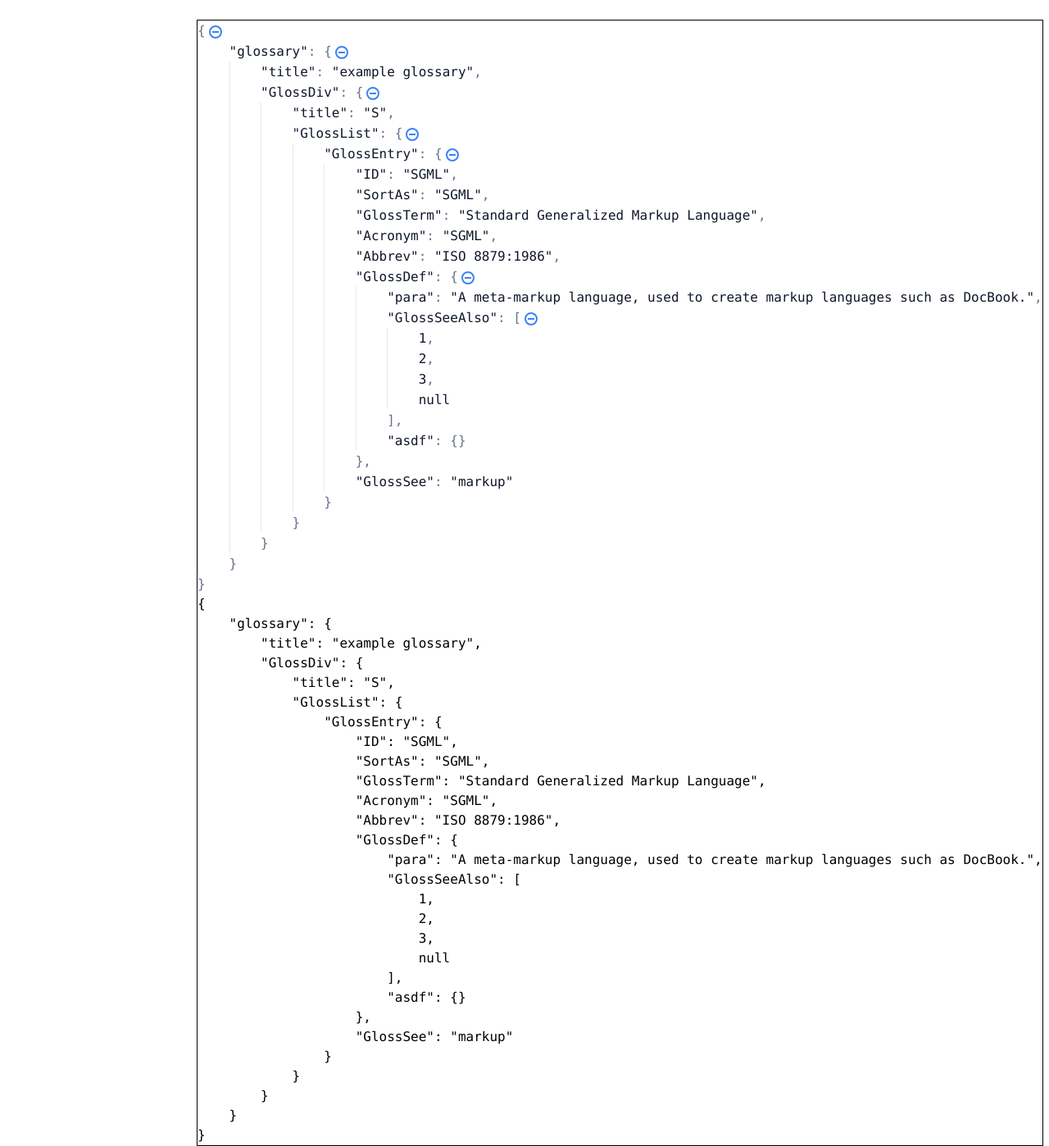
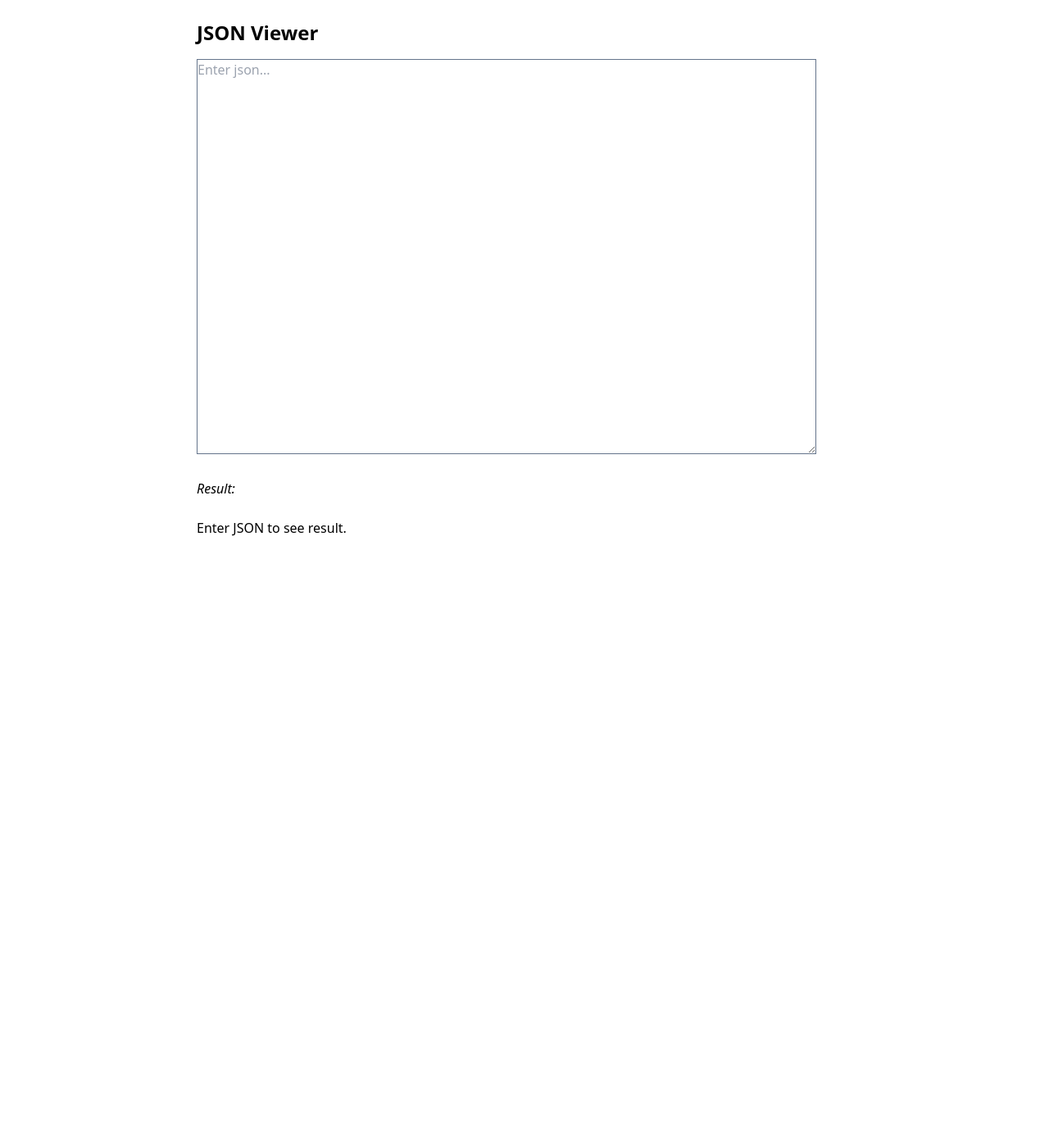
Before and after one commit to bitfexl/json-viewer, a React (Vite) app: page / in a window 1280 px wide. Shown: the whole page at 82% size. After the commit the page ends 800 px from the top, so only its background shows below. Built offline with nearby package versions, Linux system fonts and the light colour scheme.

Commit message:
update main page

```diff
--- a/index.html
+++ b/index.html
@@ -4,7 +4,7 @@
         <meta charset="UTF-8" />
         <link rel="icon" type="image/svg+xml" href="/vite.svg" />
         <meta name="viewport" content="width=device-width, initial-scale=1.0" />
-        <title>Json Viewer</title>
+        <title>JSON Viewer</title>
     </head>
     <body>
         <div id="root"></div>
--- a/src/App.tsx
+++ b/src/App.tsx
@@ -1,36 +1,45 @@
+import { useState } from "react";
 import { JsonElement } from "./jsonviewer/JsonElement";
 
 export default function App() {
-    // const [count, setCount] = useState(0);
+    const [rawJson, setRawJson] = useState("");
 
-    const json = {
-        glossary: {
-            title: "example glossary",
-            GlossDiv: {
-                title: "S",
-                GlossList: {
-                    GlossEntry: {
-                        ID: "SGML",
-                        SortAs: "SGML",
-                        GlossTerm: "Standard Generalized Markup Language",
-                        Acronym: "SGML",
-                        Abbrev: "ISO 8879:1986",
-                        GlossDef: {
-                            para: "A meta-markup language, used to create markup languages such as DocBook.",
-                            GlossSeeAlso: [1, 2, 3, NaN],
-                            asdf: {},
-                        },
-                        GlossSee: "markup",
-                    },
-                },
-            },
-        },
-    };
+    let parsingSuccess = true;
+    let parsedJson;
+
+    try {
+        parsedJson = JSON.parse(rawJson);
+    } catch {
+        parsingSuccess = false;
+    }
 
     return (
-        <div className="ml-60 mt-6 inline-block border border-black">
-            <JsonElement value={json}></JsonElement>
-            <pre>{JSON.stringify(json, null, 4)}</pre>
+        <div className="ml-60 mt-6 inline-block">
+            <h1 className="font-bold text-2xl mb-4">JSON Viewer</h1>
+
+            <textarea
+                onChange={(e) => setRawJson(e.target.value)}
+                cols={80}
+                rows={20}
+                className="border border-slate-500"
+                placeholder="Enter json..."
+            ></textarea>
+
+            <br />
+            <br />
+
+            <i>Result:</i>
+
+            <br />
+            <br />
+
+            {parsingSuccess ? (
+                <JsonElement key={rawJson} value={parsedJson}></JsonElement>
+            ) : rawJson.length == 0 ? (
+                <p>Enter JSON to see result.</p>
+            ) : (
+                <p className="text-red-500">Error parsing JSON.</p>
+            )}
         </div>
     );
 }
```
